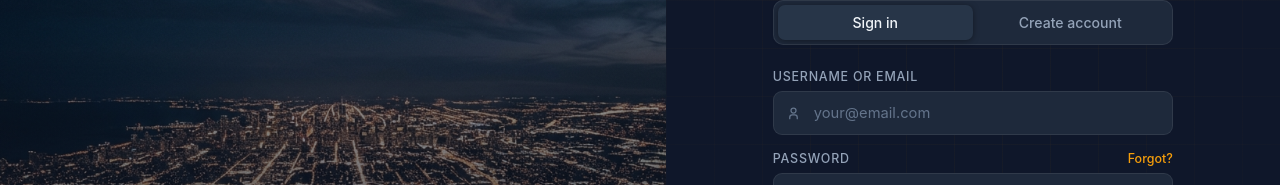
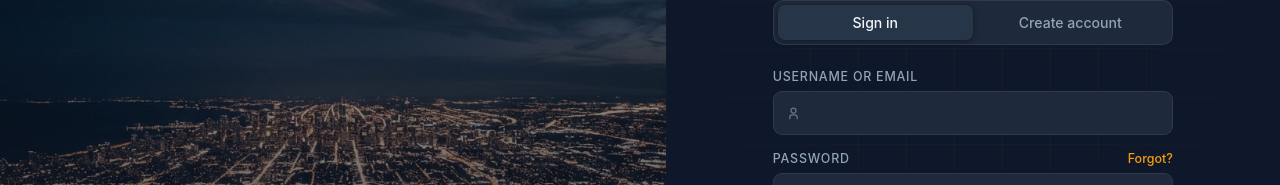
Before and after one commit to Kairav09/Flight-Desk, a React (Vite) app in the folder source/: page /auth in a window 1280 px wide. Shown: the part 288-473 px from the top of the page. Built offline with nearby package versions, Linux system fonts and the light colour scheme.

Commit message:
Remove placeholders from Auth fields

```diff
--- a/source/src/pages/Auth.jsx
+++ b/source/src/pages/Auth.jsx
@@ -180,7 +180,6 @@ export default function Auth() {
                     </svg>
                     <input
                       type="text"
-                      placeholder="your@email.com"
                       value={loginId}
                       onChange={(e) => setLoginId(e.target.value)}
                       required
@@ -268,7 +267,6 @@ export default function Auth() {
                       </svg>
                       <input
                         type="text"
-                        placeholder="John"
                         value={firstName}
                         onChange={(e) => setFirstName(e.target.value)}
                         required
@@ -300,7 +298,6 @@ export default function Auth() {
                       </svg>
                       <input
                         type="text"
-                        placeholder="Doe"
                         value={lastName}
                         onChange={(e) => setLastName(e.target.value)}
                         required
@@ -328,7 +325,6 @@ export default function Auth() {
                     </svg>
                     <input
                       type="text"
-                      placeholder="johndoe"
                       value={username}
                       onChange={(e) => setUsername(e.target.value)}
                       required
@@ -353,7 +349,6 @@ export default function Auth() {
                     </svg>
                     <input
                       type="email"
-                      placeholder="your@email.com"
                       value={email}
                       onChange={(e) => setEmail(e.target.value)}
                       required
@@ -382,7 +377,6 @@ export default function Auth() {
                     </svg>
                     <input
                       type="password"
-                      placeholder="Min. 6 characters"
                       value={signupPw}
                       onChange={(e) => setSignupPw(e.target.value)}
                       required
```
